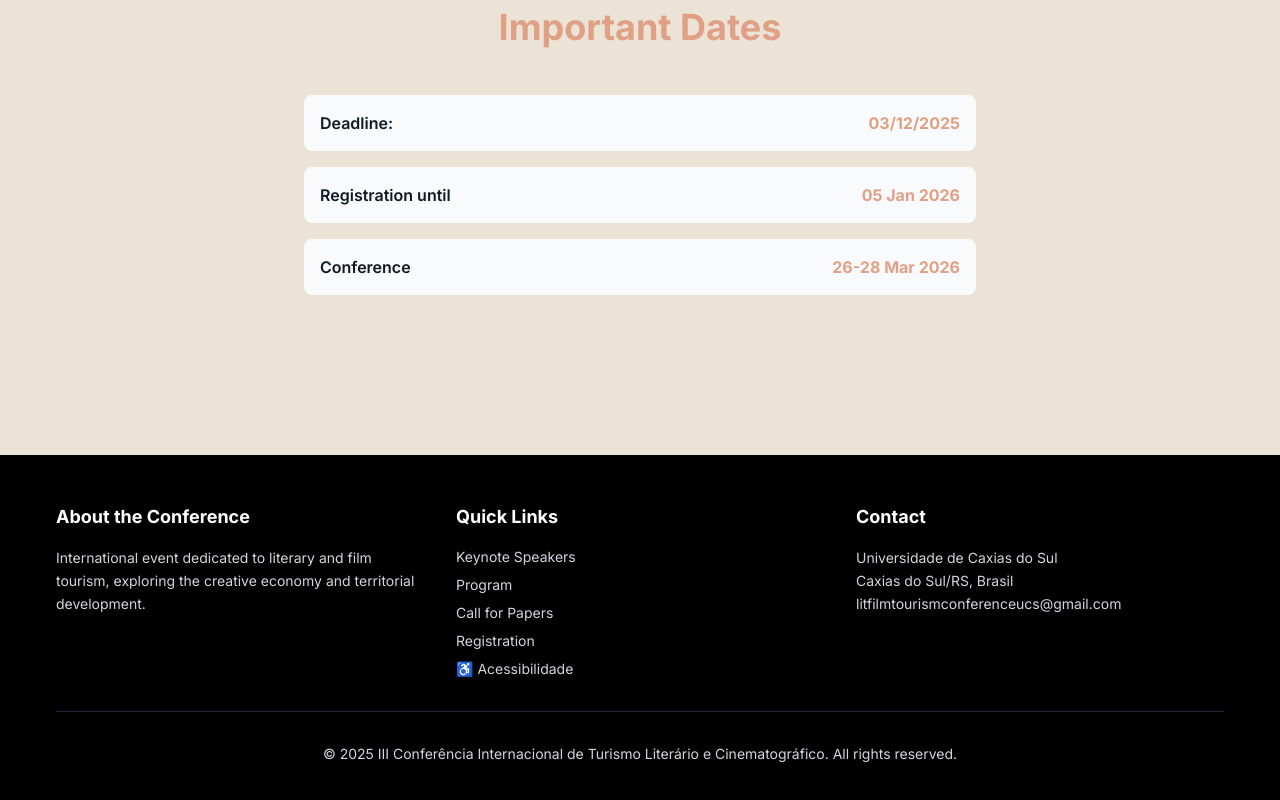
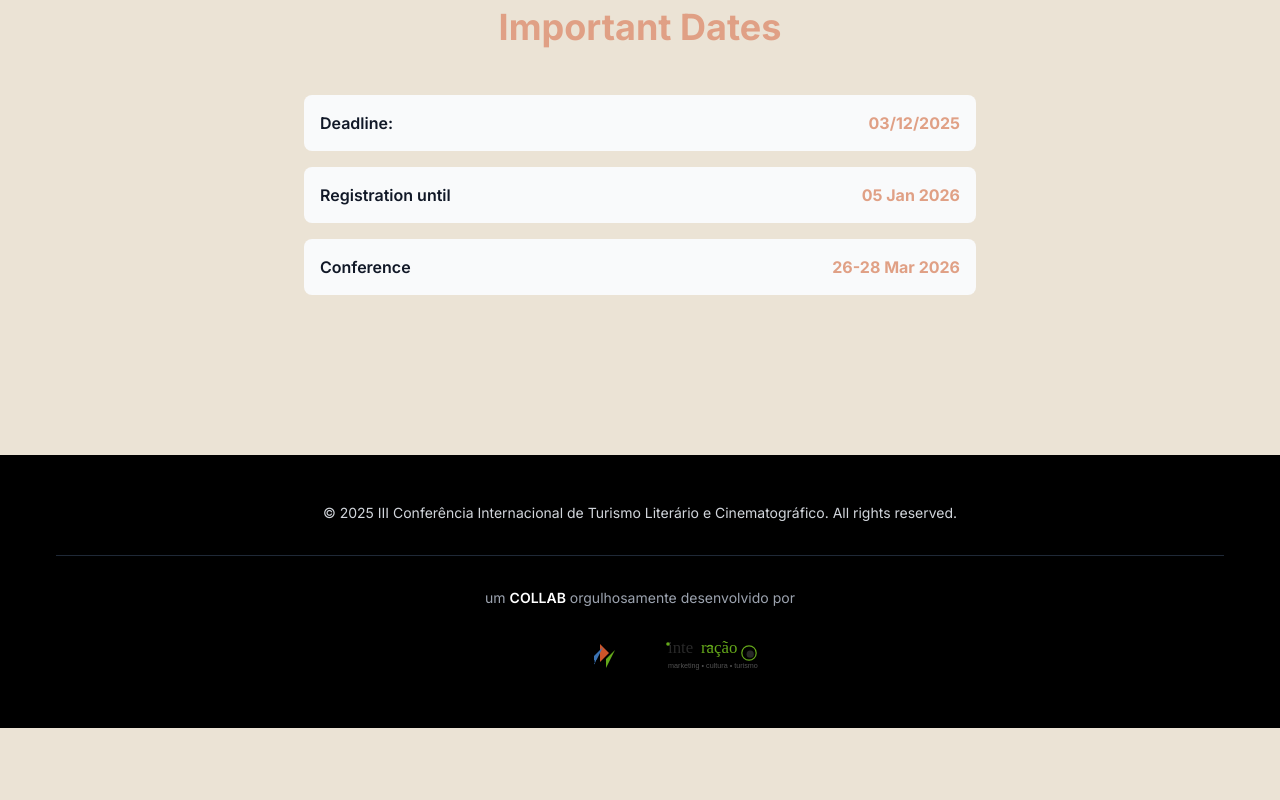
Before and after one commit to KesiaDev/conferencia-turismo-site, a React (Vite) app in the folder apps/web/: page / in a window 1280 px wide. Shown: the part 2001-2801 px from the top of the page. After the commit the page ends 2729 px from the top, so only its background shows below. Built offline with nearby package versions, Linux system fonts and the light colour scheme; no server answers.

Commit message:
feat: redesign footer with company logos and collaboration message

```diff
--- a/apps/web/src/components/Footer.tsx
+++ b/apps/web/src/components/Footer.tsx
@@ -1,5 +1,4 @@
 import { useTranslation } from "react-i18next";
-import { Link } from "react-router-dom";
 
 export default function Footer() {
   const { t } = useTranslation();
@@ -8,67 +7,44 @@ export default function Footer() {
   return (
     <footer className="bg-black text-gray-300 py-12 mt-20">
       <div className="container-custom">
-        <div className="grid grid-cols-1 md:grid-cols-3 gap-8">
-          <div>
-            <h3 className="text-white font-bold text-lg mb-4">{t("footer.about")}</h3>
-            <p className="text-sm leading-relaxed">{t("footer.aboutText")}</p>
-          </div>
-
-          <div>
-            <h3 className="text-white font-bold text-lg mb-4">{t("footer.quickLinks")}</h3>
-            <ul className="space-y-2 text-sm">
-              <li>
-                <Link to="/keynotes" className="hover:text-white transition-colors">
-                  {t("nav.keynotes")}
-                </Link>
-              </li>
-              <li>
-                <Link to="/program" className="hover:text-white transition-colors">
-                  {t("nav.program")}
-                </Link>
-              </li>
-              <li>
-                <Link to="/call" className="hover:text-white transition-colors">
-                  {t("nav.call")}
-                </Link>
-              </li>
-              <li>
-                <Link to="/fees" className="hover:text-white transition-colors">
-                  {t("nav.fees")}
-                </Link>
-              </li>
-              <li>
-                <Link to="/accessibility" className="hover:text-white transition-colors">
-                  ♿ Acessibilidade
-                </Link>
-              </li>
-            </ul>
-          </div>
-
-          <div>
-            <h3 className="text-white font-bold text-lg mb-4">{t("footer.contact")}</h3>
-            <p className="text-sm leading-relaxed">
-              Universidade de Caxias do Sul
-              <br />
-              Caxias do Sul/RS, Brasil
-              <br />
-              <a
-                href="mailto:litfilmtourismconferenceucs@gmail.com"
-                className="hover:text-white transition-colors"
-                rel="noopener noreferrer"
-              >
-                litfilmtourismconferenceucs@gmail.com
-              </a>
-            </p>
-          </div>
-        </div>
-
-        <div className="border-t border-gray-800 mt-8 pt-8 text-sm text-center">
+        {/* Copyright section */}
+        <div className="text-sm text-center mb-8">
           <p>
             © {currentYear} III Conferência Internacional de Turismo Literário e Cinematográfico.{" "}
             {t("footer.rights")}
           </p>
         </div>
+
+        {/* Collaboration section */}
+        <div className="border-t border-gray-800 pt-8">
+          <div className="text-center">
+            <p className="text-gray-400 text-sm mb-6">
+              um <span className="text-white font-semibold">COLLAB</span> orgulhosamente
+              desenvolvido por
+            </p>
+
+            {/* Company logos */}
+            <div className="flex justify-center items-center gap-8 flex-wrap">
+              {/* Nandi Dev Logo */}
+              <div className="flex-shrink-0">
+                <img
+                  src="/nandi-dev-logo.svg"
+                  alt="Nandi Dev - Web & App Developer"
+                  className="h-12 w-auto opacity-80 hover:opacity-100 transition-opacity"
+                />
+              </div>
+
+              {/* Interação Logo */}
+              <div className="flex-shrink-0">
+                <img
+                  src="/interacao-logo.svg"
+                  alt="Interação - marketing • cultura • turismo"
+                  className="h-12 w-auto opacity-80 hover:opacity-100 transition-opacity"
+                />
+              </div>
+            </div>
+          </div>
+        </div>
       </div>
     </footer>
   );
```
Also changed, not shown: apps/web/public/interacao-logo.svg (added), apps/web/public/nandi-dev-logo.svg (added).
